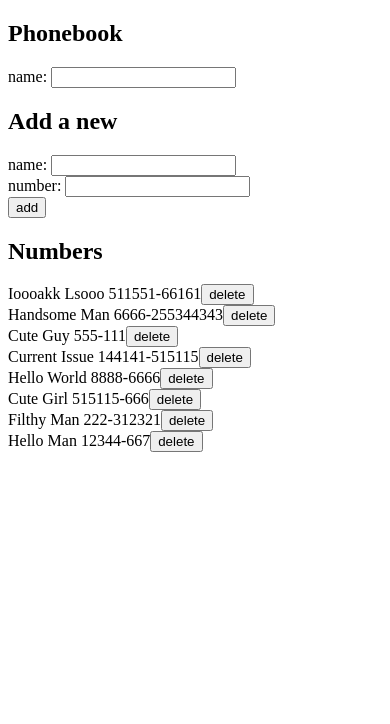
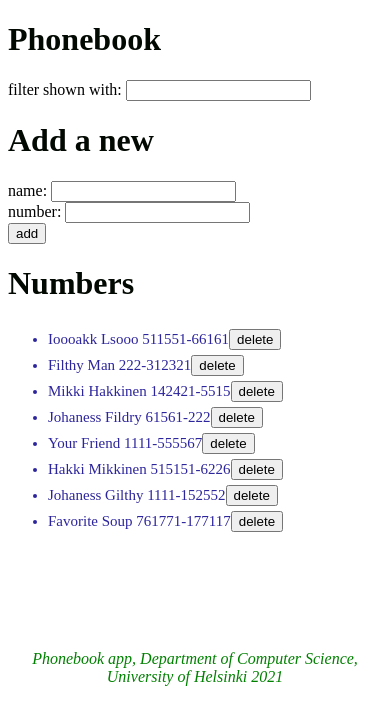
Before and after one commit to Infandel/fullstackopen_2020, a React (Create React App) app in the folder part2/phonebook/: page / in a window 390 px wide. Shown: the top 724 px of the page. Built offline with nearby package versions, Linux system fonts and the light colour scheme; data requests are answered from the project's data file.

Commit message:
2.20 Phonebook step12

```diff
--- a/part2/phonebook/db.json
+++ b/part2/phonebook/db.json
@@ -6,39 +6,39 @@
       "id": 8
     },
     {
-      "fullName": "Handsome Man",
-      "teleNumber": "6666-255344343",
-      "id": 9
-    },
-    {
-      "fullName": "Cute Guy",
-      "teleNumber": "555-111",
-      "id": 10
-    },
-    {
-      "fullName": "Current Issue",
-      "teleNumber": "144141-515115",
-      "id": 11
-    },
-    {
-      "fullName": "Hello World",
-      "teleNumber": "8888-6666",
-      "id": 12
-    },
-    {
-      "fullName": "Cute Girl",
-      "teleNumber": "515115-666",
-      "id": 14
-    },
-    {
       "fullName": "Filthy Man",
       "teleNumber": "222-312321",
       "id": 15
     },
     {
-      "fullName": "Hello Man",
-      "teleNumber": "12344-667",
-      "id": 16
+      "fullName": "Mikki Hakkinen",
+      "teleNumber": "142421-5515",
+      "id": 17
+    },
+    {
+      "fullName": "Johaness Fildry",
+      "teleNumber": "61561-222",
+      "id": 19
+    },
+    {
+      "fullName": "Your Friend",
+      "teleNumber": "1111-555567",
+      "id": 20
+    },
+    {
+      "fullName": "Hakki Mikkinen",
+      "teleNumber": "515151-6226",
+      "id": 21
+    },
+    {
+      "fullName": "Johaness Gilthy",
+      "teleNumber": "1111-152552",
+      "id": 22
+    },
+    {
+      "fullName": "Favorite Soup",
+      "teleNumber": "761771-177117",
+      "id": 26
     }
   ]
 }
--- a/part2/phonebook/src/App.js
+++ b/part2/phonebook/src/App.js
@@ -2,6 +2,9 @@ import React, { useState, useEffect } from 'react'
 import Persons from './components/Persons'
 import Filter from './components/Filter'
 import PersonForm from './components/PersonForm'
+import ErrorNotification from './components/ErrorNotification'
+import SuccessNotification from './components/SuccessNotification'
+import Footer from './components/Footer'
 import personService from './services/persons'
 
 
@@ -10,6 +13,8 @@ const App = () => {
   const [ newName, setNewName ] = useState('')
   const [ newNumber, setNewNumber ] = useState('')
   const [ searchName, setSearchName ] = useState('')
+  const [ errorMessage, setErrorMessage ] = useState(null)
+  const [ successMessage, setSuccessMessage ] = useState(null)
 
   useEffect(() => {
     personService
@@ -29,17 +34,37 @@ const App = () => {
     if (persons.filter(name => name.fullName === newName).length > 0) {
       const chosenPerson = persons.find(p => p.fullName === newName)
       const changedPerson = {...chosenPerson, teleNumber: newNumber}
-      if (window.confirm(`${newName} is already added to phonebook, replace the old number with a new one?`)) {
-        return (
+
+      if (window.confirm(`${newName} is already added to the phonebook, replace the old number with a new one?`)) {
         personService
           .update(chosenPerson.id, changedPerson)
           .then(returnedPerson => {
             setPersons(persons.map(person => person.id !== chosenPerson.id ? person : returnedPerson))
+            setSuccessMessage(
+              `Number for ${newName} has successfully changed`
+            )
+            setTimeout(() => {
+              setSuccessMessage(null)
+            }, 5000)
           })
+          .catch(error => {
+            setErrorMessage(
+              `Information of ${newName} has already been removed from server`
             )
+            setTimeout(() => {
+              setErrorMessage(null)
+            }, 5000)
+            setPersons(persons.filter(n => n.id !== chosenPerson.id))
+          })
       }
     }
     else {
+      setSuccessMessage(
+        `Added ${newName} to the phonebook`
+      )
+      setTimeout(() => {
+        setSuccessMessage(null)
+      }, 5000)
       personService
         .create(nameObject)
         .then(returnedPerson => {
@@ -74,12 +99,14 @@ const App = () => {
 
   return (
     <div>
-      <h2>Phonebook</h2>
+      <h1>Phonebook</h1>
+      <ErrorNotification message={errorMessage} />
+      <SuccessNotification message={successMessage} />
       <Filter
         searchName={searchName}
         handleSearchName={handleSearchName}
       />
-      <h2>Add a new</h2>
+      <h1>Add a new</h1>
       <PersonForm
         addName={addName}
         newName={newName}
@@ -87,12 +114,13 @@ const App = () => {
         newNumber={newNumber}
         handleNumberChange={handleNumberChange}
       />
-      <h2>Numbers</h2>
+      <h1>Numbers</h1>
       <Persons
         persons={persons}
         searchName={searchName}
         removePerson={removePerson}
       />
+      <Footer />
     </div>
   )
 }
--- /dev/null
+++ b/part2/phonebook/src/components/ErrorNotification.js
@@ -0,0 +1,17 @@
+import React from 'react'
+
+
+const ErrorNotification = ({ message }) => {
+  if (message === null) {
+    return null
+  }
+
+  return (
+    <div className="errorNoti">
+      {message}
+    </div>
+  )
+}
+
+
+export default ErrorNotification
--- a/part2/phonebook/src/components/Filter.js
+++ b/part2/phonebook/src/components/Filter.js
@@ -4,7 +4,7 @@ import React from 'react'
 const Filter = ({ searchName, handleSearchName }) => {
   return (
     <div>
-      name: <input
+      filter shown with: <input
       value={searchName}
       onChange={handleSearchName} />
     </div>
--- /dev/null
+++ b/part2/phonebook/src/components/Footer.js
@@ -0,0 +1,23 @@
+import React from 'react'
+
+
+const Footer = () => {
+  const footerStyle = {
+    color: 'green',
+    fontStyle: 'italic',
+    fontSize: 16,
+    textAlign: 'center',
+    width: '100%',
+    height: 40,
+    paddingTop: '10vh'
+  }
+  return (
+    <div style={footerStyle}>
+      <br />
+      <em>Phonebook app, Department of Computer Science, University of Helsinki 2021</em>
+    </div>
+  )
+}
+
+
+export default Footer
--- a/part2/phonebook/src/components/Person.js
+++ b/part2/phonebook/src/components/Person.js
@@ -3,10 +3,10 @@ import React from 'react'
 
 const Person = ({ person, deletePerson }) => {
   return (
-    <div>
+    <li className='person'>
       {person.fullName} {person.teleNumber}
       <button onClick={deletePerson}>delete</button>
-    </div>
+    </li>
   )
 }
 
--- a/part2/phonebook/src/components/PersonForm.js
+++ b/part2/phonebook/src/components/PersonForm.js
@@ -21,4 +21,5 @@ const PersonForm = ({ addName, newName, handleNameChange, newNumber, handleNumbe
   )
 }
 
+
 export default PersonForm
--- a/part2/phonebook/src/components/Persons.js
+++ b/part2/phonebook/src/components/Persons.js
@@ -7,15 +7,15 @@ const Persons = ({ persons, searchName, removePerson }) => {
     ? persons.filter(person => person.fullName.toLowerCase().includes(searchName.toLowerCase()))
     : persons
   return (
-    <div>
+    <ul>
       {personsToShow.map((person) =>
-          <Person
-          key={person.id}
-          person={person}
-          deletePerson={() => removePerson(person.id, person.fullName)}
-          />
+        <Person
+        key={person.id}
+        person={person}
+        deletePerson={() => removePerson(person.id, person.fullName)}
+        />
       )}
-    </div>
+    </ul>
   )
 }
 
--- /dev/null
+++ b/part2/phonebook/src/components/SuccessNotification.js
@@ -0,0 +1,17 @@
+import React from 'react'
+
+
+const SuccessNotification = ({ message }) => {
+  if (message === null) {
+    return null
+  }
+
+  return (
+    <div className="successNoti">
+      {message}
+    </div>
+  )
+}
+
+
+export default SuccessNotification
--- a/part2/phonebook/src/index.css
+++ b/part2/phonebook/src/index.css
@@ -1,13 +1,29 @@
-body {
-  margin: 0;
-  font-family: -apple-system, BlinkMacSystemFont, 'Segoe UI', 'Roboto', 'Oxygen',
-    'Ubuntu', 'Cantarell', 'Fira Sans', 'Droid Sans', 'Helvetica Neue',
-    sans-serif;
-  -webkit-font-smoothing: antialiased;
-  -moz-osx-font-smoothing: grayscale;
+h1 {
+  color: rgb(2, 8, 2);
 }
 
-code {
-  font-family: source-code-pro, Menlo, Monaco, Consolas, 'Courier New',
-    monospace;
+.person {
+  color: rgb(45, 37, 156);
+  padding-top: 5px;
+  font-size: 15px;
 }
+
+.errorNoti {
+	color: red;
+	background: lightgrey;
+	font-size: 23px;
+	border-style: solid;
+	border-radius: 7px;
+	padding: 10px;
+	margin-bottom: 10px;
+}
+
+.successNoti {
+	color: rgba(50, 156, 1, 0.527);
+	background: lightgrey;
+	font-size: 20px;
+	border-style: solid;
+	border-radius: 5px;
+	padding: 10px;
+	margin-bottom: 10px;
+}
--- a/part2/phonebook/src/index.js
+++ b/part2/phonebook/src/index.js
@@ -1,6 +1,7 @@
 import React from 'react'
 import ReactDOM from 'react-dom'
 import App from './App'
+import './index.css'
 
 
 ReactDOM.render(<App />, document.getElementById('root'))
```
Lines whose indentation alone changed are shown as unchanged.
